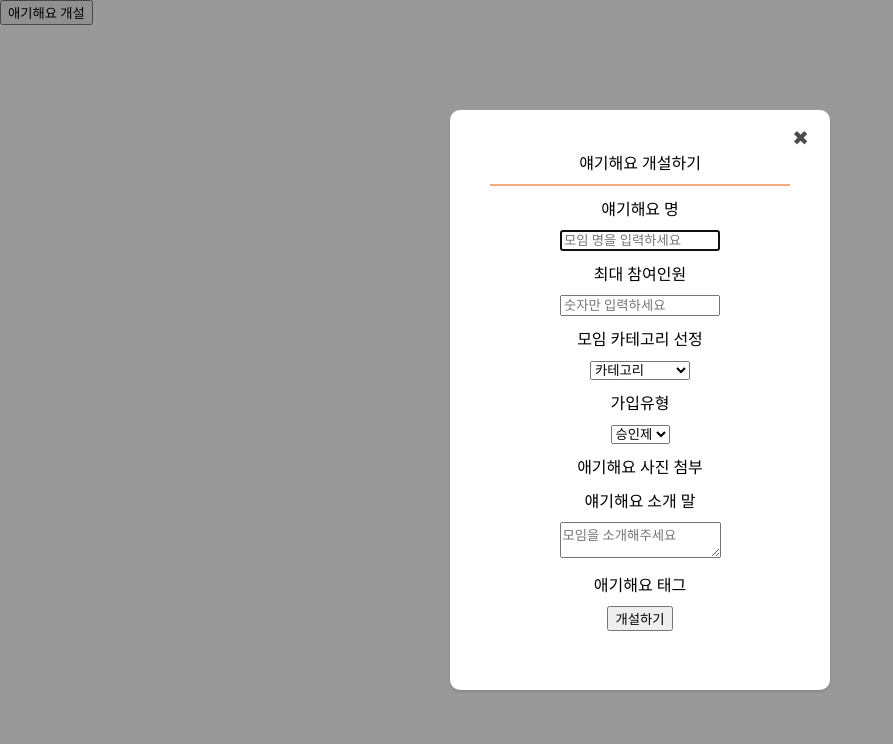
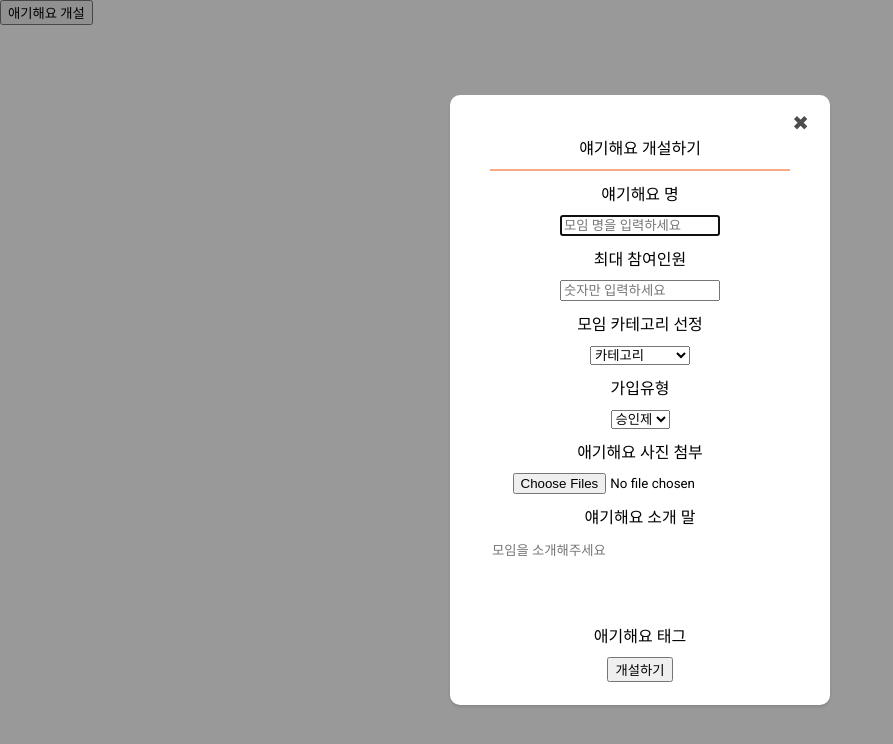
Before and after one commit to KChanHyeok/fitchwi, a React (Create React App) app in the folder fitchwifront/: page /talk in a window 1280 px wide. Both pictures are taken after a click on the button "애기해요 개설". Shown: the top 744 px of the page, without its empty margins (0-893 px from the left). Built offline with nearby package versions, Linux system fonts and the light colour scheme; the HTML template or start-up script is replaced by a standard one.

Commit message:
얘기해요 개설 모달 수정

```diff
--- a/fitchwifront/src/pages/talk/components/TalkOpened.jsx
+++ b/fitchwifront/src/pages/talk/components/TalkOpened.jsx
@@ -39,6 +39,7 @@ function TalkOpened(props) {
                             <option value="fcfs">선착순</option>
                         </select>
                     <p className="talkInput">애기해요 사진 첨부</p>
+                    <input type="file" name="talkimg" multiple></input>
                     <p className="talkInput">얘기해요 소개 말</p>
                     <textarea placeholder="모임을 소개해주세요"></textarea>
                     <p className="talkInput">애기해요 태그</p>
--- a/fitchwifront/src/pages/talk/components/TalkOpenedModal.jsx
+++ b/fitchwifront/src/pages/talk/components/TalkOpenedModal.jsx
@@ -1,6 +1,19 @@
-import React from "react";
+import React, { useEffect } from "react";
 
 function TalkOpenedModal(props) {
+    useEffect(() => {
+        document.body.style.cssText = `
+        position: fixed;
+        top: -${window.scrollY}px;
+        width: 100%;
+        `;
+        return () => {
+            const scrollY = document.body.style.top;
+            document.body.style.cssText = '';
+            window.scrollTo(0, parseInt(scrollY || '0', 10) * -1);
+        };
+    }, []);
+
     function closeModal() {
         props.closeModal();
     }
--- a/fitchwifront/src/pages/talk/styles/TalkOpenedModal.scss
+++ b/fitchwifront/src/pages/talk/styles/TalkOpenedModal.scss
@@ -15,7 +15,7 @@
 .modalBody {
     position: absolute;
     width: 300px;
-    height: 500px;
+    height: 530px;
     padding: 40px;
     text-align: center;
     background-color: rgb(255, 255, 255);
@@ -48,3 +48,10 @@ hr {
     margin-top: 10px;
     margin-bottom: 10px;
 }
+
+textarea {
+    width: 100%;
+    height: 5em;
+    border: none;
+    resize: none;
+}
```
